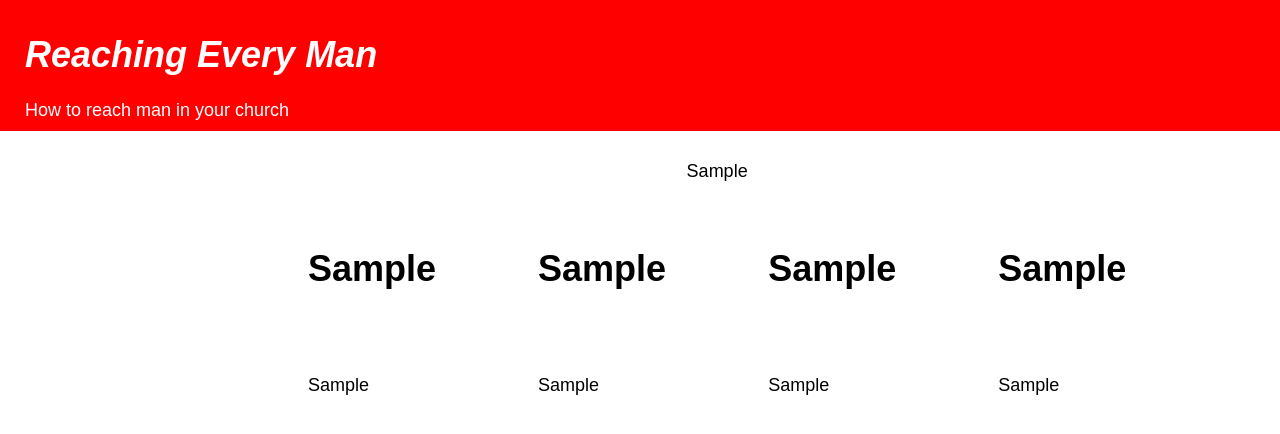
After one commit to smiley256/smiley256.github.io, a PHP site: page /bible/index2.html in a window 1280 px wide. The commit adds this page. Shown: the top 434 px of the page. Run offline with PHP 8.4, Linux system fonts and the light colour scheme.

Commit message:
removed everything

```diff
--- /dev/null
+++ b/bible/index2.html
@@ -0,0 +1,47 @@
+<!DOCTYPE html>
+<html lang="en">
+    <head>
+        <title>Reaching Every Man</title>
+        <link rel="stylesheet" href="./style.css">
+    </head>
+    <body>
+        <div class="header">
+            <div class="siteendcont">
+                <h1><i>Reaching Every Man</i></h1><text>How to reach man in your church</text>
+            </div>
+        </div>
+        <div class="verses">
+            <table>
+                <caption>Sample</caption>
+                <tr>
+                    <td>
+                        <h1>Sample</h1>
+                    </td>
+                    <td>
+                        <h1>Sample</h1>
+                    </td>
+                    <td>
+                        <h1>Sample</h1>
+                    </td>
+                    <td>
+                        <h1>Sample</h1>
+                    </td>
+                </tr>
+                <tr>
+                    <td>
+                        <p>Sample</p>
+                    </td>
+                    <td>
+                        <p>Sample</p>
+                    </td>
+                    <td>
+                        <p>Sample</p>
+                    </td>
+                    <td>
+                        <p>Sample</p>
+                    </td>
+                </tr>
+            </table>
+        </div>
+    </body>
+</html>
--- a/bible/style.css
+++ b/bible/style.css
@@ -10,6 +10,14 @@ hr {
     background: rgb(255,255,255);
     background: linear-gradient(90deg, rgba(255,255,255,1) 0%, rgba(172,172,172,1) 10%, rgba(172,172,172,1) 90%, rgba(255,255,255,1) 100%);
 }
+caption {
+    padding-top: 30px;
+}
+td {
+    padding-left: 50px;
+    padding-right: 50px;
+    padding-top: 40px;
+}
 .header {
     color: white;
     background-color: red;
@@ -19,27 +27,7 @@ hr {
     padding-left: 25px;
     padding-right: 25px;
 }
-.cont {
-    size: 50px;
-    padding: 5%;
+.verses {
+    margin: auto;
+    width: 60%;
 }
-.title {
-    font-size: xx-large;
-}
-.verse {
-    font-family: 'Times New Roman', Times, serif;
-}
-.wrapper1 {
-    display: flex;
-    padding-bottom: 5%;
-}
-.wrapper2 {
-    display: flex;
-    padding-bottom: 5%;
-    vertical-align: top;
-}
-.wrapper3 {
-    display: flex;
-    padding-bottom: 5%;
-    vertical-align: top;
-}
--- a/index.html
+++ b/index.html
@@ -6,11 +6,5 @@
     </head>
     <body>
         <h1>smiley256's Website</h1>
-        <h2>Chatroom test</h2>
-        <form action="./chat/index.php" method="post">
-            Username: <input type="text" name="name"><br>
-            Password: <input type="password" name="pass">
-            <input type="submit">
-        </form>
     </body>
 </html>
```
